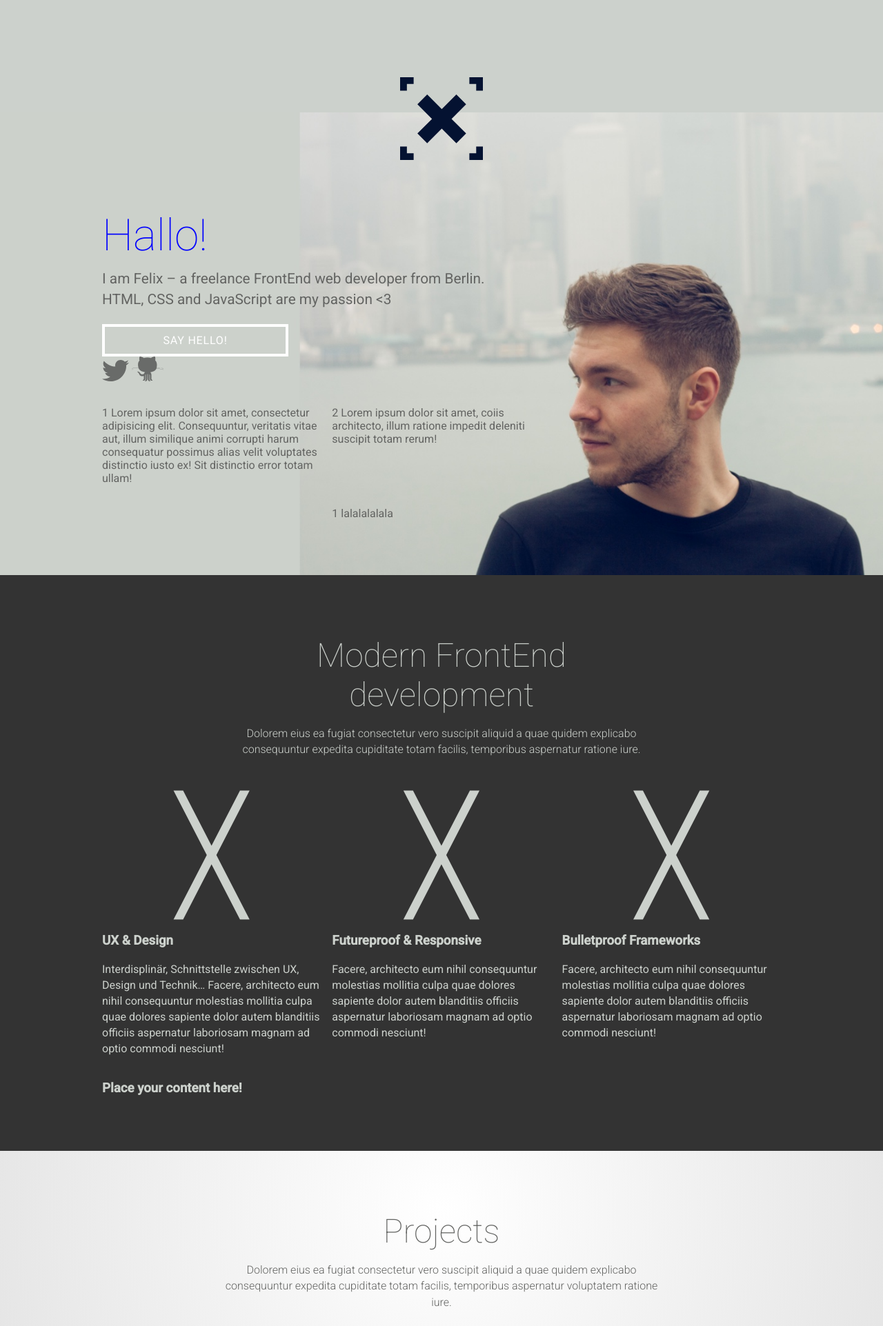
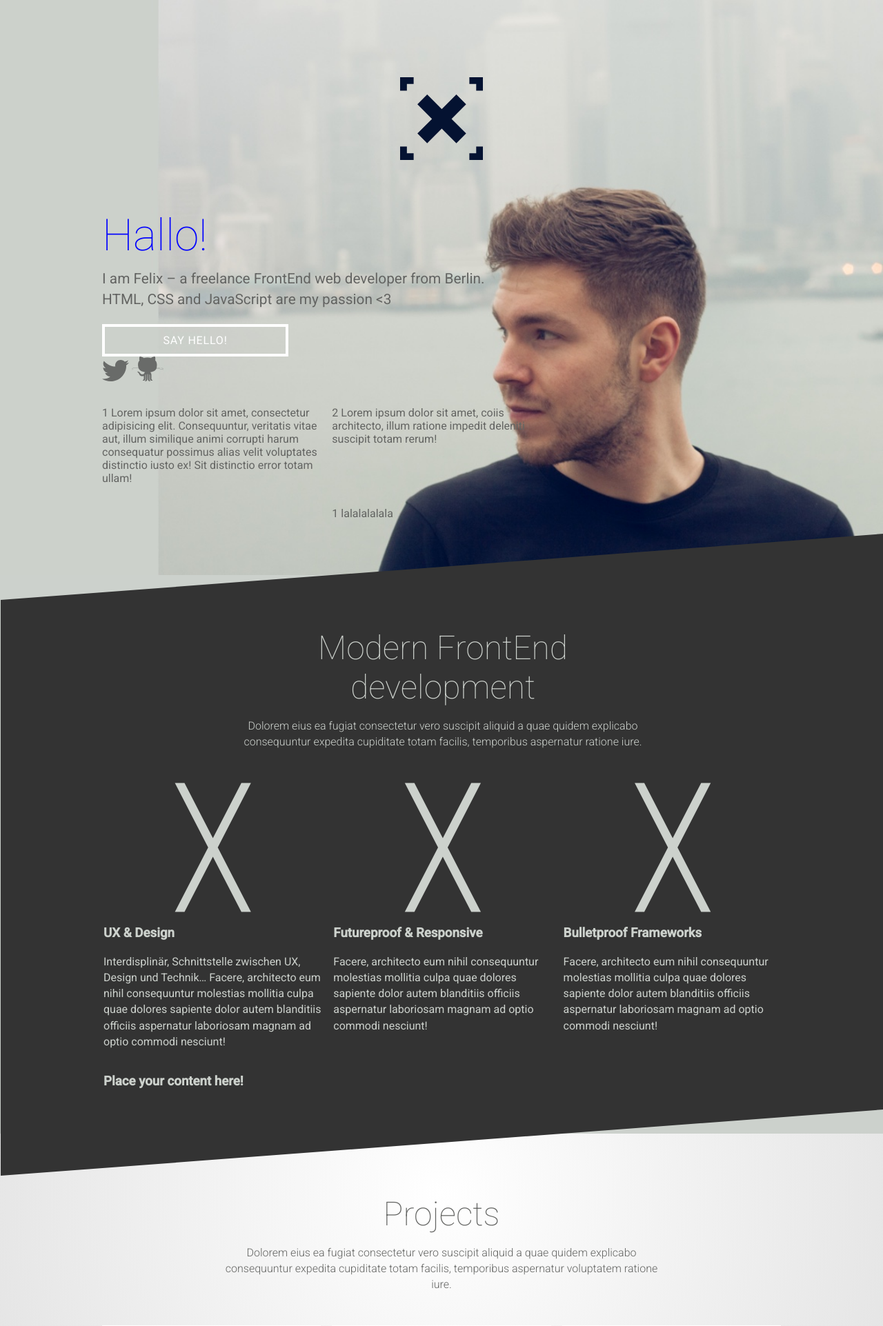
Before and after one commit to xiel/xiel, a PHP site: page / in a window 1280 px wide. Shown: the top 1923 px of the page at 69% size. Run offline with PHP 8.4, Linux system fonts and the light colour scheme.

Commit message:
update stage

```diff
--- a/_output/css/styles.css
+++ b/_output/css/styles.css
@@ -43,11 +43,6 @@ body {
   margin: 0;
   padding: 0;
   font-size: 1rem; }
-
-.stage {
-  background: #CCD1CC url('../img/stage/felix-leupold-stage.jpg') right bottom no-repeat;
-  background-size: contain;
-  overflow: hidden; }
 
 .xiel-logo {
   margin: 5% auto; }
@@ -232,11 +227,26 @@ BUTTONS
     background: rgba(51, 51, 51, 0.1); }
 
 /* ===================================================
+SECTION CONTACT
+=================================================== */
+.contact {
+  background: #2C2C2C; }
+
+/* ===================================================
 SECTION DEVELOPMENT
 =================================================== */
 .development {
   color: #CCD1CC;
-  background: #333; }
+  background: #333;
+  -webkit-transform: matrix(1, -.075, 0, 1, 1, 1);
+      -ms-transform: matrix(1, -.075, 0, 1, 1, 1);
+          transform: matrix(1, -.075, 0, 1, 1, 1);
+  z-index: 1;
+  margin: -1% 0; }
+  .development .container {
+    -webkit-transform: matrix(1, .075, 0, 1, 1, 1);
+        -ms-transform: matrix(1, .075, 0, 1, 1, 1);
+            transform: matrix(1, .075, 0, 1, 1, 1); }
 
 /* ===================================================
 SECTION PROJECTS
@@ -261,8 +271,13 @@ SECTION PROJECTS
     box-shadow: 0 .25rem .5rem -.25rem rgba(0, 0, 0, 0.85); }
 
 /* ===================================================
-STAGE
+SECTION STAGE
 =================================================== */
+.stage {
+  background: #CCD1CC url('../img/stage/felix-leupold-stage.jpg') right bottom no-repeat;
+  background-size: auto 100%;
+  overflow: hidden; }
+
 .welcoming {
   font-size: 1.3rem; }
 
--- a/_output/index.html
+++ b/_output/index.html
@@ -149,7 +149,7 @@
 
 </section>
 
-<section class="section">
+<section class="section contact">
 
 	<div class="container">
 		<header class="section__header">
--- a/resources/scss/global/_vars.scss
+++ b/resources/scss/global/_vars.scss
@@ -4,6 +4,8 @@ $tablet-l: 1024px;
 $tablet-p: 768px;
 $mobile-l: 640px;
 $mobile-p: 480px;
+
+$color-gray-dark: #2C2C2C;
 
 $color-key: #041231;
 $color-text-default: #636462;
--- a/resources/scss/styles.scss
+++ b/resources/scss/styles.scss
@@ -3,8 +3,9 @@
 @import "global/vars";
 @import "global/base";
 @import "modules/button";
+@import "modules/section-contact";
 @import "modules/section-development";
 @import "modules/section-projects";
-@import "modules/stage";
+@import "modules/section-stage";
 @import "icons/sprites-icons-sprite";
 @import "global/print";
--- a/resources/templates/pages/index.hbs
+++ b/resources/templates/pages/index.hbs
@@ -121,7 +121,7 @@ sortOrder: 01
 
 </section>
 
-<section class="section">
+<section class="section contact">
 
 	<div class="container">
 		<header class="section__header">
```
Also changed, not shown: resources/scss/global/_base.scss (+0 -7 lines), resources/scss/modules/_section-contact.scss (added, +7 -0 lines), resources/scss/modules/_section-development.scss (+8 -0 lines), resources/scss/modules/_section-stage.scss (renamed from resources/scss/modules/_stage.scss, +6 -2 lines).
